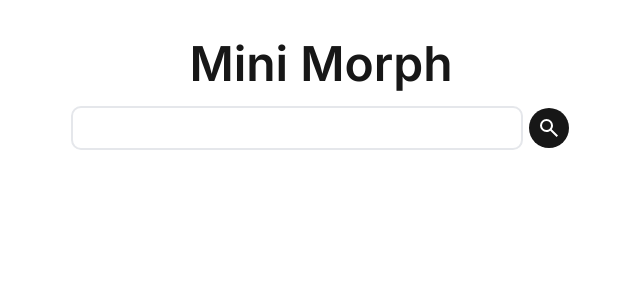
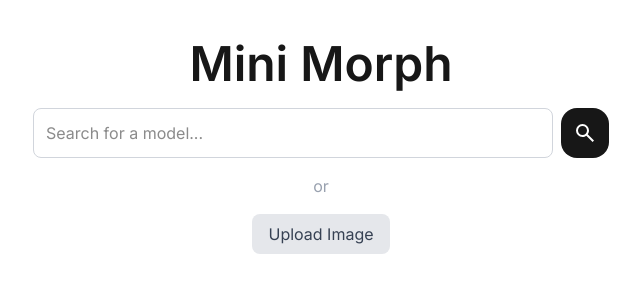
Before and after one commit to high-haseeb/mini-morph, a Next.js app: page / in a window 1280 px wide. Shown: the top 300 px of the page, without its empty margins (319-959 px from the left). Built offline with nearby package versions, Linux system fonts and the light colour scheme.

Commit message:
uplaod image input

```diff
--- a/app/page.tsx
+++ b/app/page.tsx
@@ -2,7 +2,6 @@
 import Scene from "@/components/Experience";
 import Image from "next/image";
 import { useState } from "react";
-import { fileURLToPath } from "url";
 
 interface ThingiverseThing {
     id: number;
@@ -16,9 +15,10 @@ export default function Homepage() {
     const [searchTerm, setSearchTerm] = useState("");
     const [loading, setLoading] = useState(false);
     const [things, setThings] = useState<ThingiverseThing[]>([]);
+    const [image, setImage] = useState<File | null>(null);
 
     const search = async () => {
-        if (searchTerm == "") return;
+        if (searchTerm === "") return;
         setLoading(true);
         const token = "19adfc934c6d3f95ef2307781360e60b";
 
@@ -40,9 +40,7 @@ export default function Homepage() {
                         { headers: { Authorization: `Bearer ${token}` } }
                     );
                     const filesBody = await filesResponse.json();
-
-                    console.log(filesBody);
-                    const model_url = filesBody[0].direct_url
+                    const model_url = filesBody[0]?.direct_url || "";
 
                     return {
                         id: thing.id,
@@ -62,39 +60,53 @@ export default function Homepage() {
     };
 
     return (
-        <div className="bg-background text-foreground flex h-screen w-screen flex-col items-center overflow-x-hidden p-10">
+        <div className="bg-background text-foreground flex h-screen w-screen flex-col items-center p-10">
             <div className="mb-5 text-5xl font-semibold">Mini Morph</div>
-            <div className="w-xl mb-5 flex max-w-2xl items-center justify-center gap-2 mb-8">
+            <div className="w-xl max-w-2xl flex flex-col gap-4 items-center">
+                <div className="flex w-full gap-2">
                     <input
                         onChange={(e) => setSearchTerm(e.target.value)}
                         type="text"
-                    className="rounded-lg p-2 outline-2 outline-gray-200 focus:outline-blue-200 w-md"
-                    required
+                        placeholder="Search for a model..."
+                        className="flex-1 rounded-lg p-3 outline-none border border-gray-300 focus:ring-2 focus:ring-blue-400"
                     />
                     <button
                         onClick={search}
-                    className="bg-foreground text-background rounded-full p-2 text-lg hover:shadow-md hover:bg-gray-800 transition-colors"
+                        className="bg-foreground text-background rounded-2xl p-3 hover:bg-gray-800 transition-colors"
                         disabled={loading}
                     >
-                    {
-                        loading ?
-                            <Image src={"/loader.svg"} width={24} height={24} alt="search" className="animate-spin" />
-                            :
-                            <Image src={"/search.svg"} width={24} height={24} alt="search" />
-                    }
+                        {loading ? (
+                            <Image src="/loader.svg" width={24} height={24} alt="loading" className="animate-spin" />
+                        ) : (
+                            <Image src="/search.svg" width={24} height={24} alt="search" />
+                        )}
                     </button>
                 </div>
+                <div className="text-gray-400">or</div>
+                <div className="flex items-center gap-4">
+                    <label className="cursor-pointer bg-gray-200 hover:bg-gray-300 text-gray-700 rounded-lg px-4 py-2">
+                        Upload Image
+                        <input
+                            type="file"
+                            accept="image/*"
+                            className="hidden"
+                            onChange={(e) => setImage(e.target.files?.[0] || null)}
+                        />
+                    </label>
+                    {image && <span className="text-gray-600">{image.name}</span>}
+                </div>
+            </div>
 
-            <div className="grid grid-cols-2 gap-8 w-full h-full">
+            <div className="grid grid-cols-2 gap-8 w-full h-full mt-8">
                 {things.map((thing) => (
-                    <div key={thing.id} className="flex rounded-lg border border-gray-200 p-4 shadow-sm hover:shadow-md">
+                    <div key={thing.id} className="flex rounded-lg border border-gray-200 p-4 shadow-md">
                         <div className="flex flex-col gap-2">
                             <img
                                 src={thing.preview_image}
                                 alt={thing.name}
                                 className="h-40 w-full rounded-md object-cover"
                             />
-                            <div className="mt-2 text-center font-medium">{thing.name}</div>
+                            <div className="mt-2 text-center font-medium text-lg">{thing.name}</div>
                         </div>
                         <Scene url={thing.model_url} />
                     </div>
```
Lines whose indentation alone changed are shown as unchanged.
